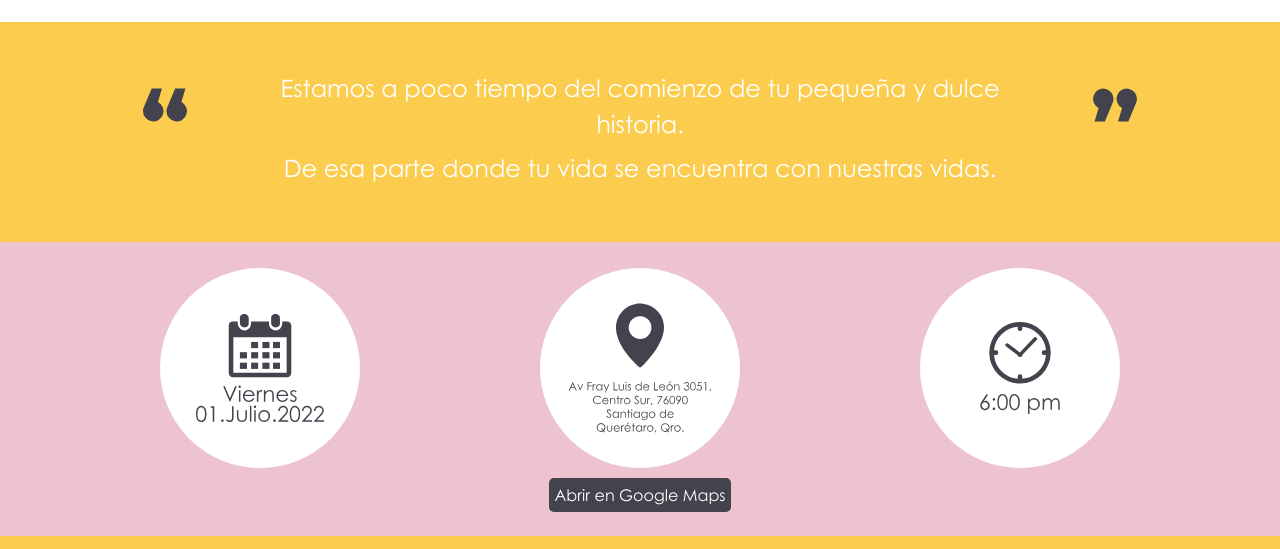
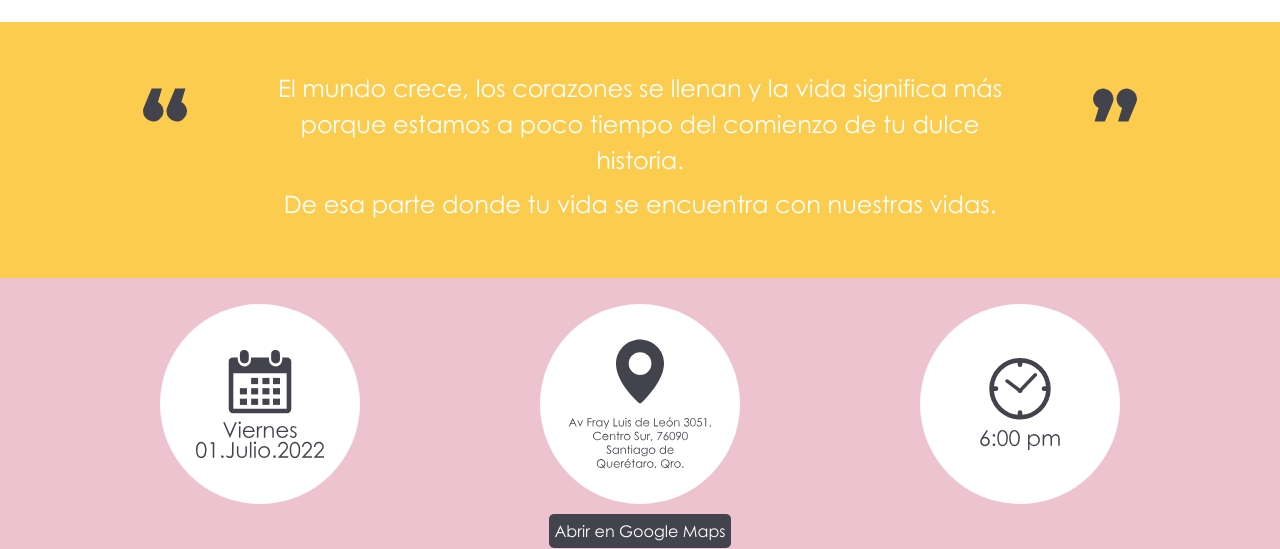
Before and after one commit to trexCode/invitation-page, a plain HTML site: page index.html in a window 1280 px wide. Shown: the part 234-783 px from the top of the page. Drawn offline with nearby package versions, Linux system fonts and the light colour scheme.

Commit message:
Cambios en frase

```diff
--- a/index.html
+++ b/index.html
@@ -42,7 +42,7 @@
                         <img src="img/COMILLAS-01.svg" alt="Phrase" class="message-img"/>
                     </div>
                     <div class="col-md-8 text-center message-text" >
-                        <label>Estamos a poco tiempo del comienzo de tu pequeña y dulce historia.</label> <br/>
+                        <label>El mundo crece, los corazones se llenan y la vida significa más porque estamos a poco tiempo del comienzo de tu dulce historia.</label> <br/>
                         <label>De esa parte donde tu vida se encuentra con nuestras vidas.</label>
                     </div>
                     <div class="col-md-2 text-center" >
```
